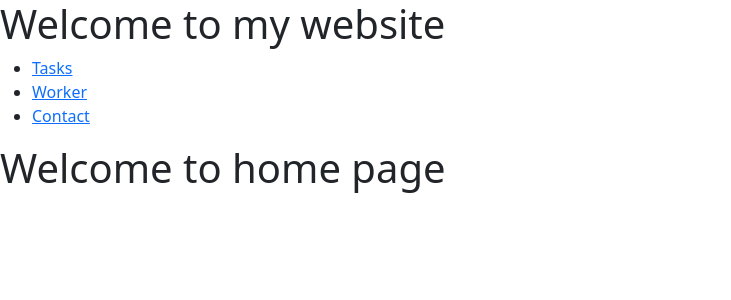
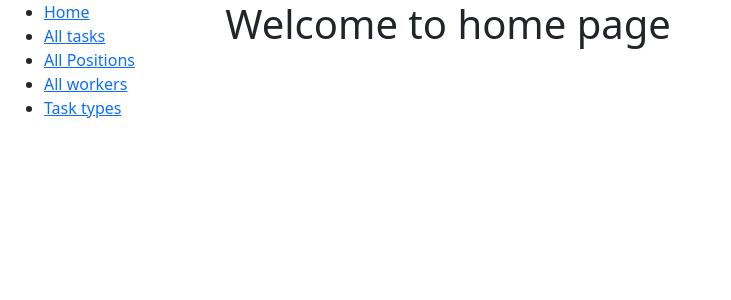
Before and after one commit to vlamuha/task-manager, a Django app: template templates/manager/Index.html in a window 1280 px wide. Shown: the top 300 px of the page, without its empty margins (0-731 px from the left). Run offline with Django 4.2, Linux system fonts and the light colour scheme; the template is opened without the code that fills it, so the values that code supplies are empty.

Commit message:
Added sidebar and updated base.html

```diff
--- a/templates/base.html
+++ b/templates/base.html
@@ -2,31 +2,26 @@
 <html lang="en">
 
 <head>
-    {% block title %}
-      <title>Task Manager</title>
-      <link rel="icon" type="image/x-icon" href="#">
-    {%endblock %}
-    <meta charset="utf-8">
-    <meta name="viewport" content="width=device-width, initial-scale=1">
-    <link href="https://cdn.jsdelivr.net/npm/bootstrap@5.0.2/dist/css/bootstrap.min.css"
-          rel="stylesheet"
-          integrity="sha384-EVSTQN3/azprG1Anm3QDgpJLIm9Nao0Yz1ztcQTwFspd3yD65VohhpuuCOmLASjC"
-          crossorigin="anonymous">
-
-    {% load static %}
-    <link rel="stylesheet" href="{% static 'css/styles.css' %}">
+      {% block title %}<title>Team task manager</title>{% endblock %}
+  <meta charset="utf-8">
+  <meta name="viewport" content="width=device-width, initial-scale=1">
+  <link href="https://cdn.jsdelivr.net/npm/bootstrap@5.1.3/dist/css/bootstrap.min.css" rel="stylesheet" integrity="sha384-1BmE4kWBq78iYhFldvKuhfTAU6auU8tT94WrHftjDbrCEXSU1oBoqyl2QvZ6jIW3" crossorigin="anonymous">
+  <!-- Add additional CSS in static file -->
+  {% load static %}
+  <link rel="stylesheet" href="{% static 'css/styles.css' %}">
 </head>
 
 <body>
+<div class="container-fluid">
+    <div class="row">
+      <div class="col-sm-2">
+        {% block sidebar %}
+          {% include "includes/sidebar.html" %}
+        {% endblock %}
+      </div>
+      <div class="col-sm-10 ">
+        {% block content %}
 
-    {% block navbar %}
-        {% include "#" %}
-    {% endblock %}
-
-    <div class="content">
-        {% block content %}{% endblock %}
-        {% block pagination %}
-            {% include "includes/pagination.html" %}
         {% endblock %}
     </div>
 
--- /dev/null
+++ b/templates/includes/sidebar.html
@@ -0,0 +1,7 @@
+<ul class="sidebar-nav">
+  <li><a href="{% url "manager:index" %}">Home</a></li>
+  <li><a href="">All tasks</a></li>
+  <li><a href="">All Positions</a></li>
+  <li><a href="#">All workers</a></li>
+  <li><a href="#">Task types</a></li>
+</ul>
```
